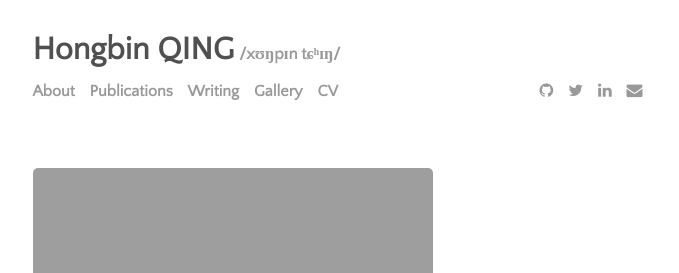
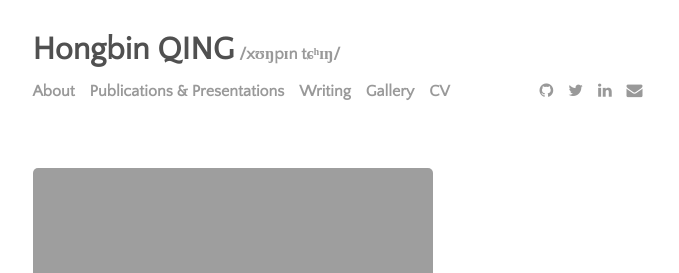
Before and after one commit to hongbinqing/hongbinqing.github.io, a Jekyll site: the page built from index.html, in a window 1280 px wide. Shown: the top 273 px of the page, without its empty margins (300-979 px from the left). Built offline with Jekyll 4.4.1, drawn with Linux system fonts in a browser that asks for light colours; the list of posts is cut into pages by our own code.

Commit message:
Update settings.yml

```diff
--- a/_data/settings.yml
+++ b/_data/settings.yml
@@ -8,7 +8,7 @@ google-ID: ' '
 
 menu:
 - {name: 'About',   url: 'about.html'}
-- {name: 'Publications', url: 'publications.html'}
+- {name: 'Publications & Presentations', url: 'publications.html'}
 - {name: 'Writing', url: 'writing.html'}
 - {name: 'Gallery', url: 'gallery.html'}
 - {name: 'CV', url: 'cv.html'}
```
